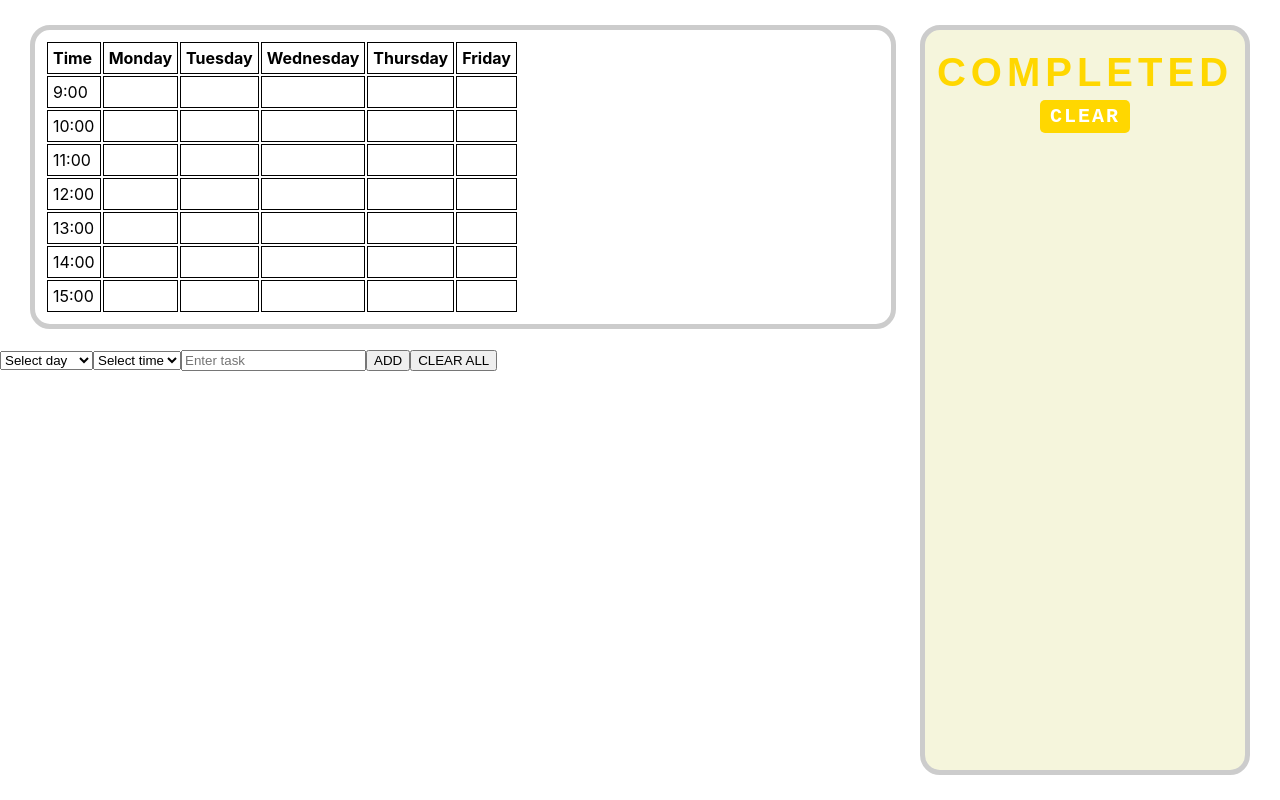
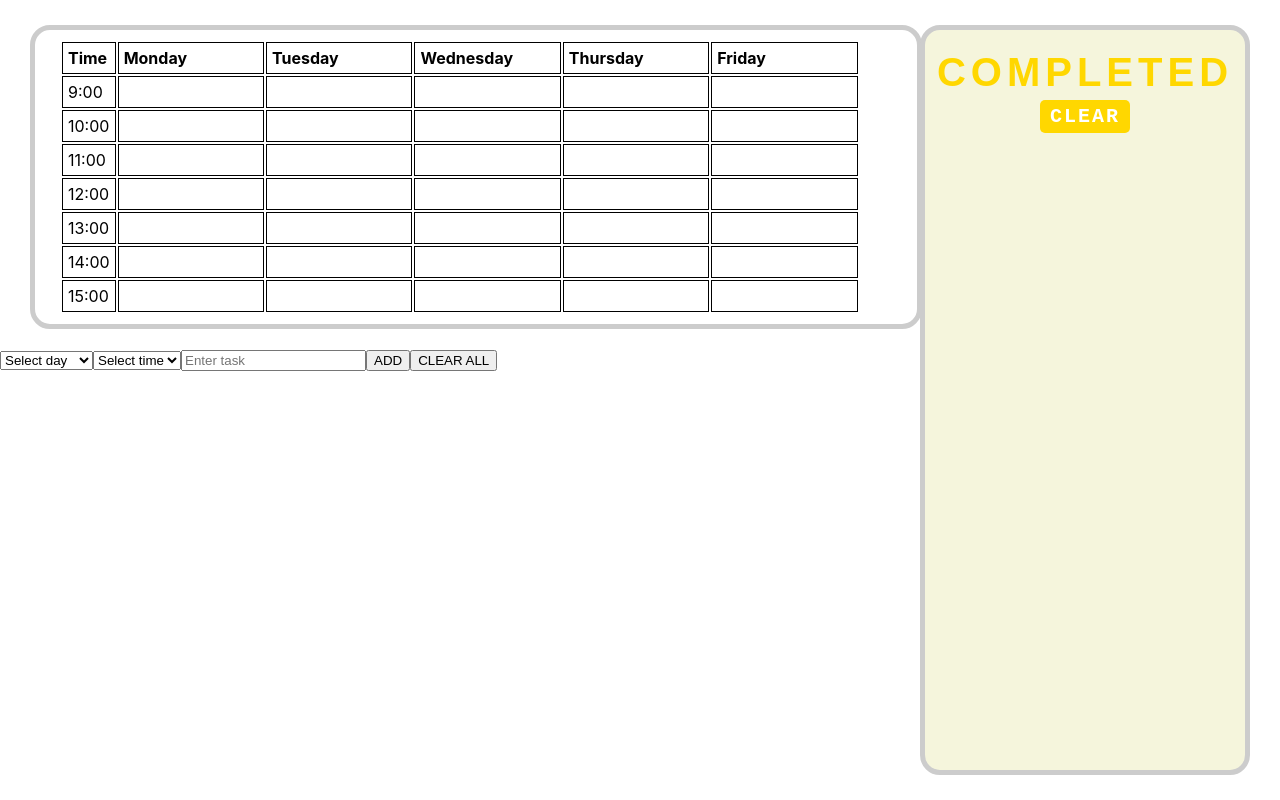
Before and after one commit to Eason-Jin/Task-List, a React (Create React App) app in the folder task-list/: page / in a window 1280 px wide. Built offline with nearby package versions, Linux system fonts and the light colour scheme; the HTML template or start-up script is replaced by a standard one; a web font is replaced by a local one.

Commit message:
fixed spacing and alignment

```diff
--- a/task-list/src/components/TimeTable/TimeTable.css
+++ b/task-list/src/components/TimeTable/TimeTable.css
@@ -1,5 +1,7 @@
 :root {
   --space: 30px;
+  --width: 65vw;
+  --padding-horizontal: 10px; /* Adjust the horizontal padding */
 }
 
 .time-table {
@@ -7,10 +9,11 @@
   margin-top: calc(var(--space) - 5px);
   margin-right: var(--space);
   margin-left: var(--space);
-  padding: 10px;
-  max-width: calc(70vw - var(--space) * 2);
+  padding: var(--padding-horizontal) calc(var(--space) - 5px); /* Adjust the padding */
+  max-width: 100%; /* Set the max-width to 100% to fit within the div */
   border: #ccc 5px solid;
   border-radius: 20px;
+  width: var(--width); /* Set the width to 70vw for the whole table */
 }
 
 .time-table th,
@@ -19,19 +22,17 @@
   padding: 5px;
   text-align: left;
   vertical-align: top;
-  /* max-width: 10vw; */
 }
 
 .time-column {
   white-space: nowrap;
+  min-width: 20px; /* Set a minimum width for the "Time" column */
 }
 
 .day-column {
-  max-width: 10vw;
-}
-
-.time-table div {
-  margin: 0 5px;
+  min-width: calc((var(--width) - var(--space) * 2 - 100px) / 5); /* Calculate the width for day columns */
+  max-width: calc(20vw / 5); /* Set a maximum width for day columns */
+  overflow-wrap: break-word;
 }
 
 .time-table td button {
```
